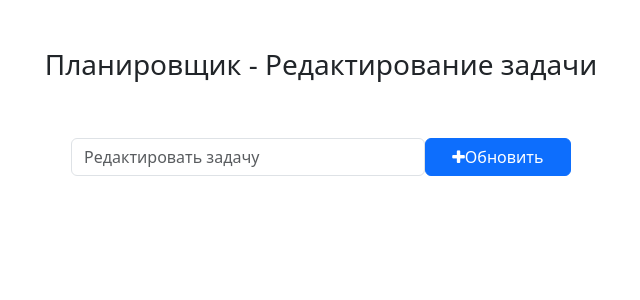
After one commit to ghirin/ToDo, a Django app: page /todo/edit_task/1/ in a window 1280 px wide. The commit adds this page. Shown: the top 300 px of the page, without its empty margins (319-959 px from the left). Run offline with Django 4.2, Linux system fonts and the light colour scheme; data comes from the database, SQL or seed files in the repository; both versions use the stored data as it was after the commit.

```diff
--- /dev/null
+++ b/templates/edit_task.html
@@ -0,0 +1,34 @@
+<!DOCTYPE html>
+<html lang="ru">
+  <head>
+    <meta charset="utf-8">
+    <title>Редактирование задачи - Планировщик задач</title>
+    <meta http-equiv="X-UA-Compatible" content="ie=edge">
+    <meta name="viewport" content="width=device-width, initial-scale=1"/>
+    <link rel="stylesheet" href="style.css">
+    <script src="script.js"></script>
+
+    <!-- Bootstrap -->
+    <link href="https://cdn.jsdelivr.net/npm/bootstrap@5.3.0-alpha1/dist/css/bootstrap.min.css" rel="stylesheet" integrity="sha384-GLhlTQ8iRABdZLl6O3oVMWSktQOp6b7In1Zl3/Jr59b6EGGoI1aFkw7cmDA6j6gD" crossorigin="anonymous">
+    <script src="https://cdn.jsdelivr.net/npm/bootstrap@5.3.0-alpha1/dist/js/bootstrap.bundle.min.js" integrity="sha384-w76AqPfDkMBDXo30jS1Sgez6pr3x5MlQ1ZAGC+nuZB+EYdgRZgiwxhTBTkF7CXvN" crossorigin="anonymous"></script>
+    <!-- Font Awesome Icons -->
+    <link rel="stylesheet" href="https://cdnjs.cloudflare.com/ajax/libs/font-awesome/4.7.0/css/font-awesome.min.css">
+
+  </head>
+  <body>
+    <div class="container">
+        <h3 class="pt-5 pb-5 text-center">
+            Планировщик - Редактирование задачи
+        </h3>
+        <form action="{% url 'edit_task' get_task.pk %}" method="POST" style="width: 500px; margin: auto;">
+            {% csrf_token %}
+            <div class="form-group">
+                <span style="display: flex;">
+                    <input type="text" name="task" class="form-control" placeholder="Редактировать задачу" value="">
+                    <button type = "submit" class="btn btn-primary" style="width: 200px;"><i class="fa fa-plus"></i>Обновить</button>
+                </span>
+            </div>
+        </form>
+    </div>
+  </body>
+</html>
--- a/templates/home.html
+++ b/templates/home.html
@@ -33,7 +33,7 @@
                         <span style="position: relative; float: right;">
                             <a href="{% url 'mark_as_done' task.pk %}" class="btn btn-success"><i class="fa fa-check"></i> Выполнена</a>
                             <a class="btn btn-danger"><i class="fa fa-trash"></i></a>
-                            <a class="btn btn-primary"><i class="fa fa-pencil"></i></a>
+                            <a href="{% url 'edit_task' task.id %}"class="btn btn-primary"><i class="fa fa-pencil"></i></a>
                         </span>
                     </div>
                 </div>
--- a/todo/urls.py
+++ b/todo/urls.py
@@ -2,8 +2,19 @@ from django.urls import path
 from . import views
 
 urlpatterns = [
+# ADD A TASK
     path('addTask/', views.addTask, name = 'addTask'),
+
+# MARK AS DONE
+
     path('mark_as_done/<int:pk>/', views.mark_as_done, name='mark_as_done'),
+
+# MARK AS UNDONE
+
     path('mark_as_undone/<int:pk>/', views.mark_as_undone, name='mark_as_undone'),
 
+
+# EDIT FEATURE
+    path('edit_task/<int:pk>/', views.edit_task, name = 'edit_task'),
+
 ]
--- a/todo/views.py
+++ b/todo/views.py
@@ -19,3 +19,13 @@ def mark_as_undone(request, pk):
     task.is_completed = False
     task.save()
     return redirect('home')
+
+def edit_task(request, pk):
+    get_task = get_object_or_404(Task, pk=pk)
+    if request.method == 'POST':
+        return
+    else:
+        context = {
+            'get_task': get_task,
+        }
+    return render (request,'edit_task.html', context)
```
Also changed, not shown: requirements.txt (+17 -2 lines), db.sqlite3, 1 other file.
